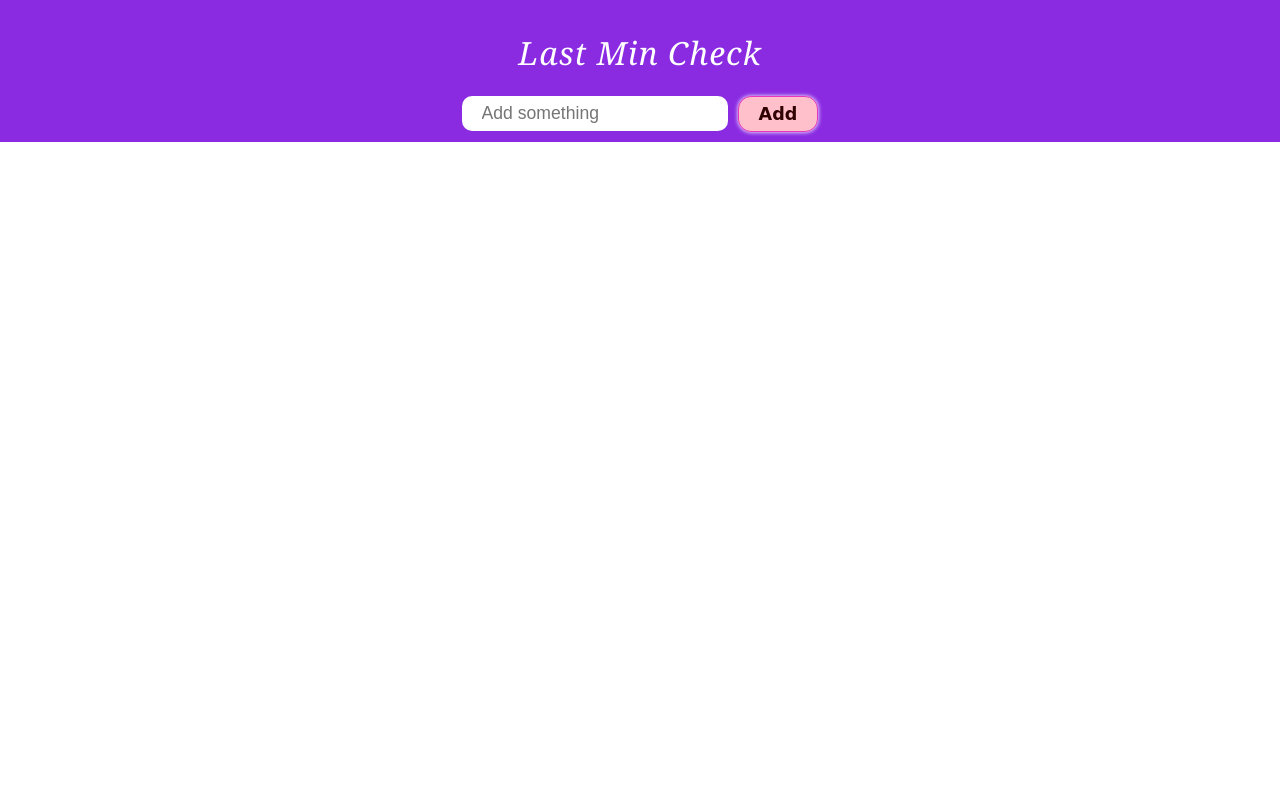
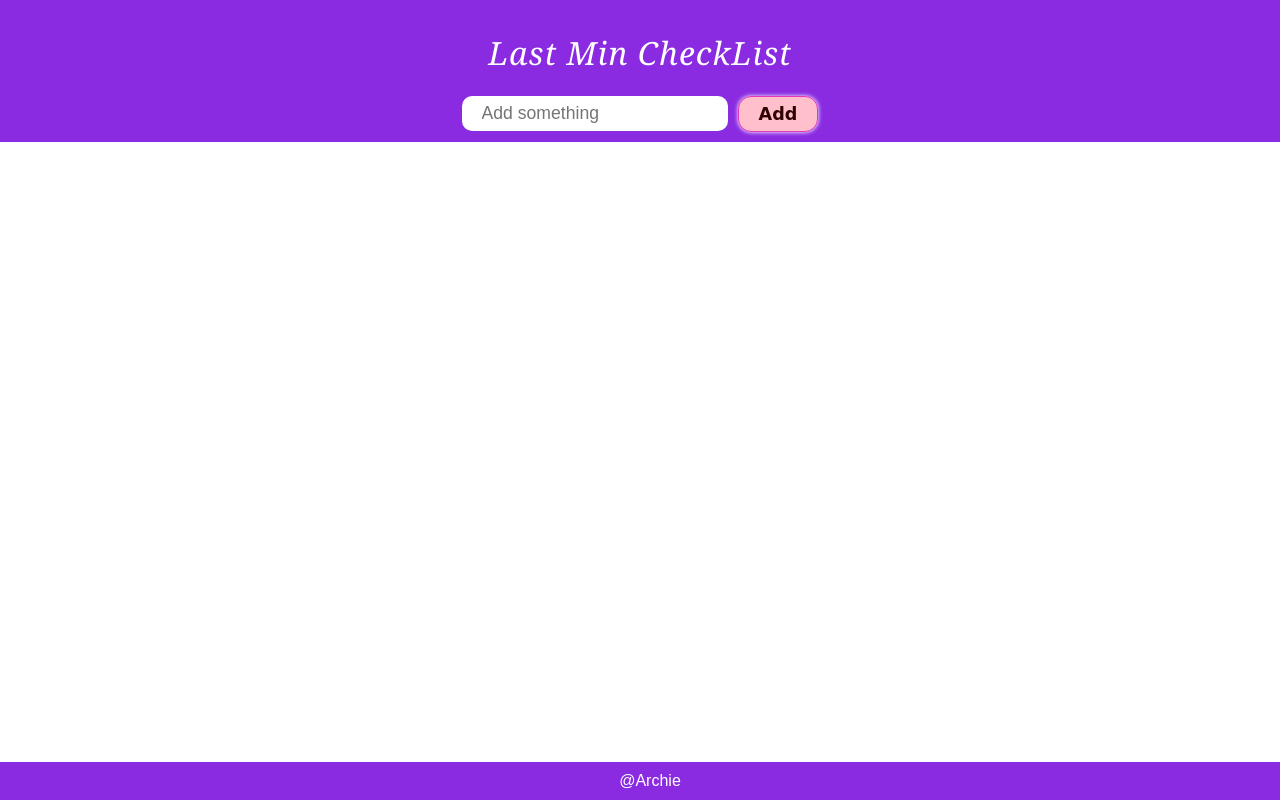
Before and after one commit to starving-array/To-Do-app, a website: page index.html in a window 1280 px wide. Drawn offline with Linux system fonts and the light colour scheme; no server answers.

Commit message:
footer added

```diff
--- a/css/todo.css
+++ b/css/todo.css
@@ -16,10 +16,10 @@ body {
 .newitem {
   display: flex;
 }
-  #listview{
+#listview {
   margin-top: 20px;
 }
-  #listView > :nth-child(2n+1) {
+#listView > :nth-child(2n + 1) {
   background-color: rgb(241, 253, 253);
 }
 
@@ -49,10 +49,25 @@ body {
   background-color: blueviolet;
   padding: 10px;
 }
+#foot {
+  position: fixed;
+  bottom: 0px;
+  background-color: blueviolet;
+  padding: 10px;
+  width: 100%;
+  text-align: center;
+}
+#foot a {
+  color: white;
+  text-decoration: none;
+}
+#foot>a:hover{
+    text-decoration: underline;
+    font-family: cursive;
+}
 #search > h1 {
   color: white;
-    font-family: "Gill Sans", "Gill Sans MT", Calibri, "Trebuchet MS",
-      sans-serif;
+  font-family: "Gill Sans", "Gill Sans MT", Calibri, "Trebuchet MS", sans-serif;
   font-weight: 100;
   font-style: italic;
   font-family: Georgia, "Times New Roman", Times, serif;
--- a/index.html
+++ b/index.html
@@ -13,7 +13,7 @@
   <body>
     <div id="container">
       <div id="search">
-        <h1>Last Min Check</h1>
+        <h1>Last Min CheckList</h1>
         <div>
           <input type="text" id="todo-input" placeholder="Add something" />
           <button id="add-todo">Add</button>
@@ -21,7 +21,10 @@
       </div>
       <div id="listView"></div>
     </div>
-    <!-- <div id="foot"></div> -->
+    <div id="foot">
+        <!-- <a href="https://github.com/starving-array/To-Do-app">visit codeBase</a> -->
+        <a href="https://www.linkedin.com/in/archeese/">@Archie</a>
+    </div>
   </body>
 </html>
 <script src="./js/logic.js"></script>
```
Lines whose indentation alone changed are shown as unchanged.
